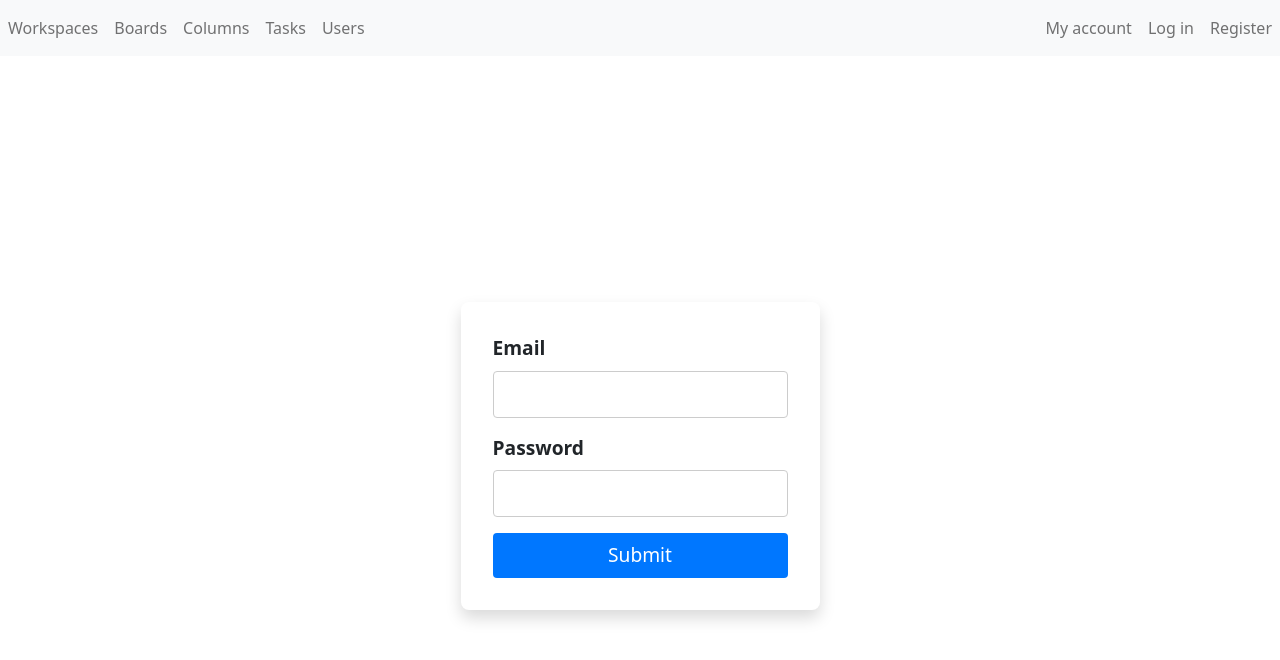
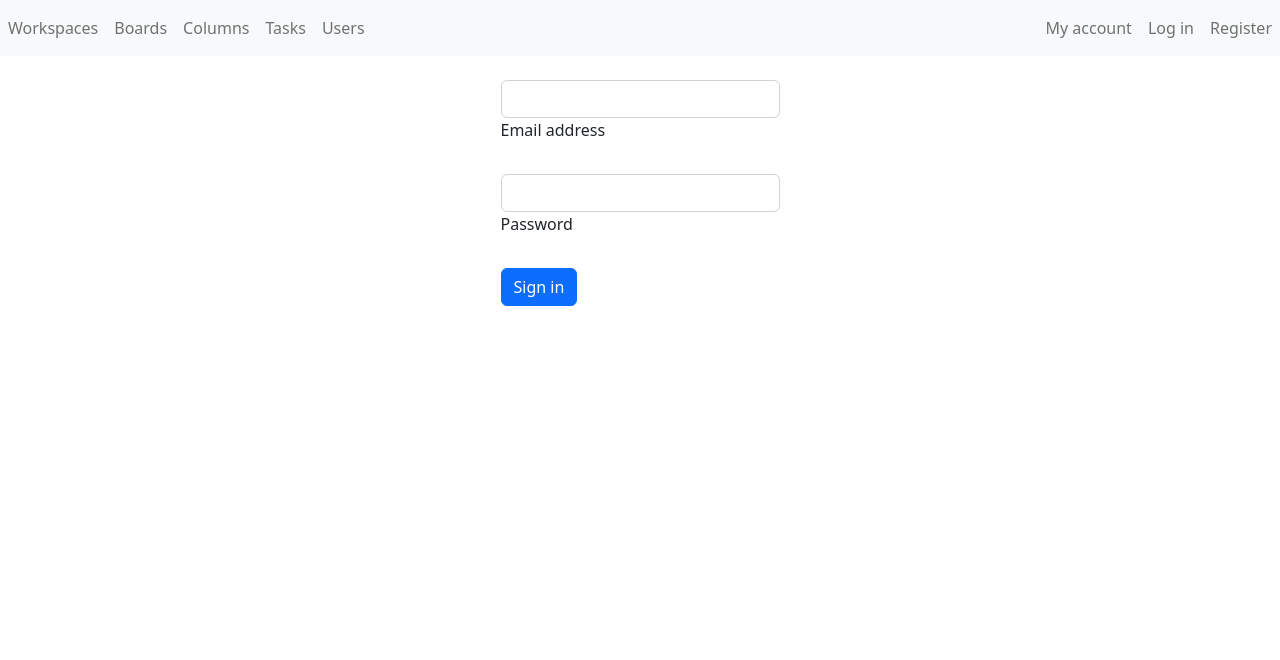
Before and after one commit to BorjanCrvenkov/INSSOK-Kanban-FND, a React (Create React App) app: page /login in a window 1280 px wide. Shown: the top 660 px of the page. Built offline with nearby package versions, Linux system fonts and the light colour scheme.

Commit message:
login form in bootstrap

```diff
--- a/src/Components/LoginForm.js
+++ b/src/Components/LoginForm.js
@@ -35,29 +35,19 @@ class LoginForm extends React.Component {
 
   render() {
     return (
-          <div className="login-form-container">
-            <form className="login-form" onSubmit={this.onSubmitForm}>
-              <label className="login-form-label">Email</label>
-              <input
-                className="login-form-input"
-                type="email"
-                name="email"
-                value={this.state.email}
-                onChange={this.onInputchange}
-                required
-              />
-              <label className="login-form-label">Password</label>
-              <input
-                className="login-form-input"
-                type="password"
-                name="password"
-                value={this.state.password}
-                onChange={this.onInputchange}
-                required
-              />
-              <button className="login-form-button" type="submit">
-                Submit
-              </button>
+      <div class="w-25 mx-auto">
+        <form>
+          <div class="form-outline mt-4">
+            <input type="email" id="id_email" class="form-control" />
+            <label class="form-label" for="id_email">Email address</label>
+          </div>
+
+          <div class="form-outline mt-4">
+            <input type="password" id="id_password" class="form-control" />
+            <label class="form-label" for="id_password">Password</label>
+          </div>
+
+          <button type="button" class="btn btn-primary btn-block mt-4">Sign in</button>
         </form>
       </div>
     );
```
Also changed, not shown: 1 other file (tests, documents, lock files or other folders). Lines whose indentation alone changed are shown as unchanged.
